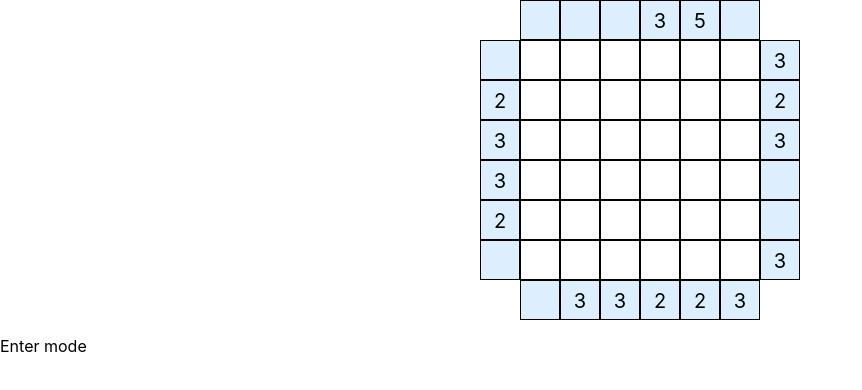
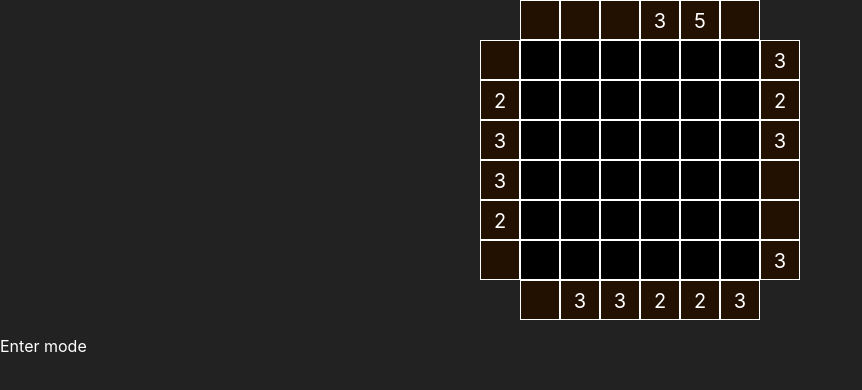
Before and after one commit to MaxArt2501/my-city, a plain HTML site: page src/index.html in a window 1280 px wide. Shown: the whole page, without its empty margins (0-862 px from the left). Drawn offline with Linux system fonts and the dark colour scheme.

Commit message:
(Rather poor) dark theme 😬

```diff
--- a/src/my-city.css
+++ b/src/my-city.css
@@ -22,12 +22,15 @@
   inherits: true;
 }
 
-*, ::before, ::after {
+*,
+::before,
+::after {
   box-sizing: border-box;
 }
 
 :root {
-  font-family: -apple-system, system-ui, BlinkMacSystemFont, 'Segoe UI', Roboto, Oxygen, Ubuntu, Cantarell, 'Open Sans', 'Helvetica Neue', sans-serif;
+  font-family: -apple-system, system-ui, BlinkMacSystemFont, 'Segoe UI', Roboto, Oxygen, Ubuntu, Cantarell, 'Open Sans', 'Helvetica Neue',
+    sans-serif;
 }
 
 body {
@@ -90,9 +93,9 @@ section {
 .city > .cell:hover {
   background-color: khaki;
 }
-.value[contenteditable="true"] {
+.value[contenteditable='true'] {
   border-color: lightcoral;
-  box-shadow: 0 0 0 calc(var(--cell-size) / 15)  lightcoral;
+  box-shadow: 0 0 0 calc(var(--cell-size) / 15) lightcoral;
   position: relative;
 }
 
@@ -123,3 +126,10 @@ section {
   color: white;
   margin-block-start: -0.5em;
 }
+
+@media (prefers-color-scheme: dark) {
+  body {
+    background-color: #222;
+    filter: invert(1);
+  }
+}
```
